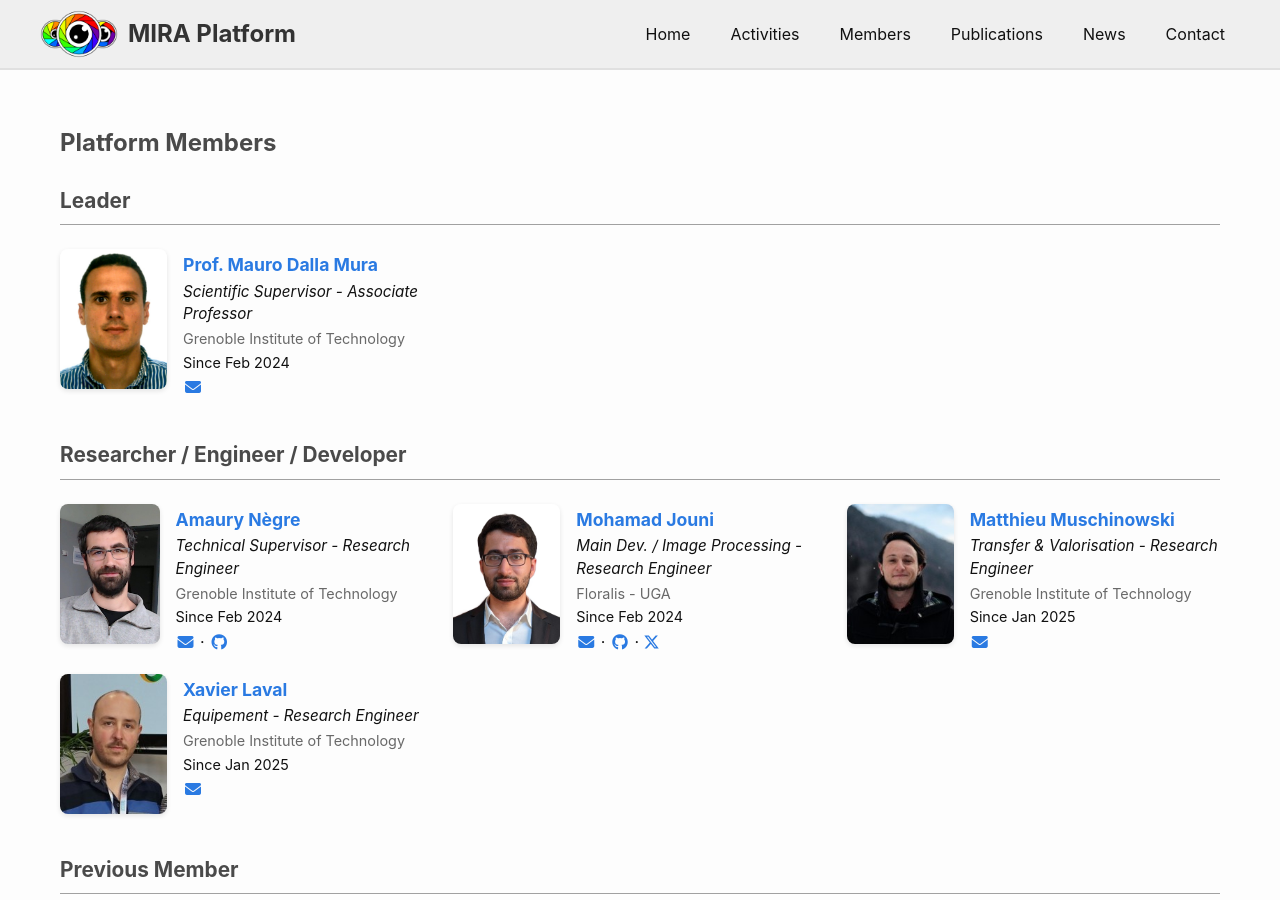
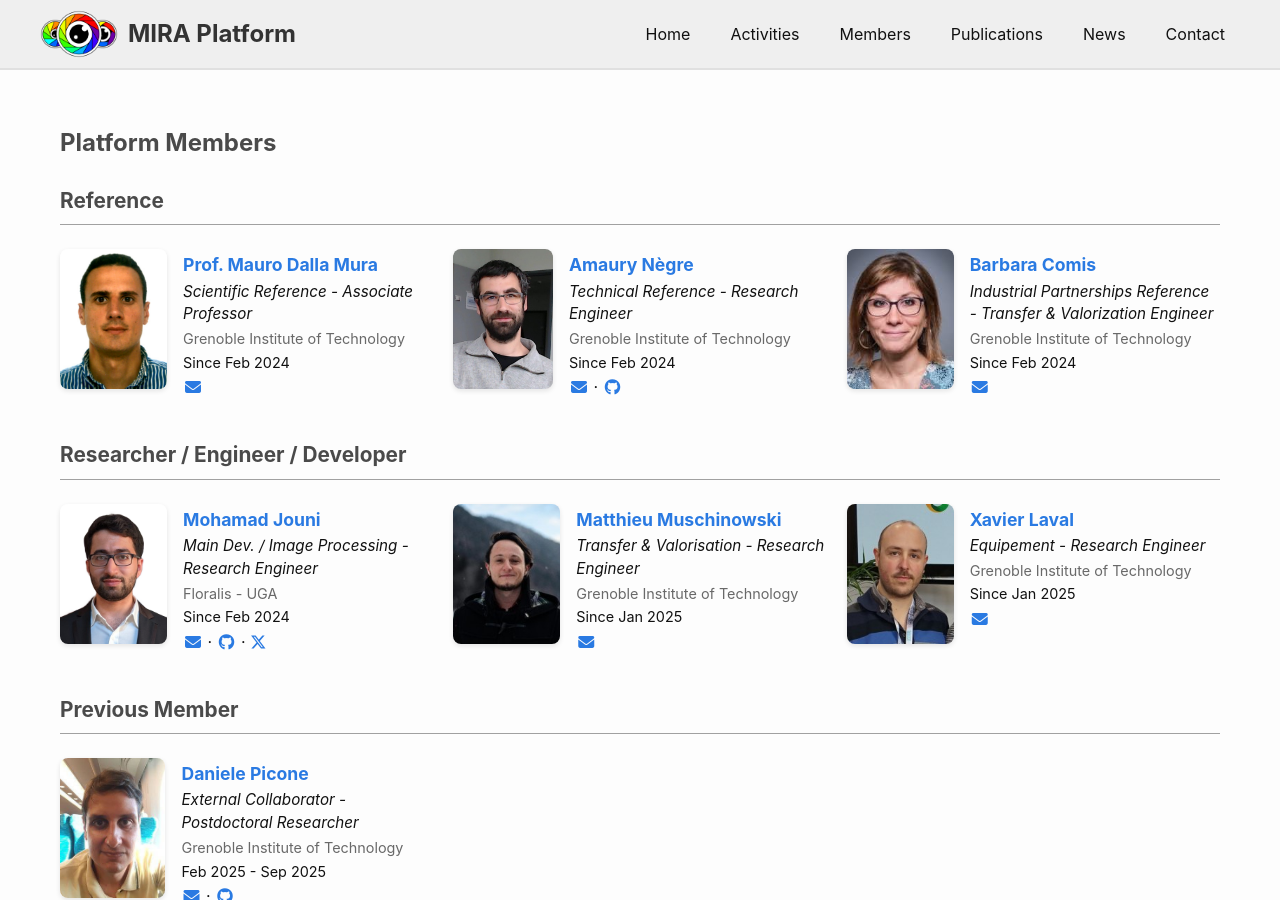
Before and after one commit to mira-imaging/mira-imaging.github.io, a Jekyll site: the page built from _pages_navbar/members.html, in a window 1280 px wide and 900 px high. Built offline with Jekyll 4.4.1, drawn with Linux system fonts in a browser that asks for light colours.

Commit message:
Add member

```diff
--- a/_data/members.yml
+++ b/_data/members.yml
@@ -5,8 +5,8 @@
   - &student
     type: Student
     order: "2"
-  - &leader
-    type: Leader
+  - &reference
+    type: Reference
     order: "0"
   - &previous-member
     type: Previous Member
@@ -25,18 +25,18 @@
 members:
   - key: dallamum
     name: Prof. Mauro Dalla Mura
-    category: *leader
-    role: Scientific Supervisor - Associate Professor
+    category: *reference
+    role: Scientific Reference - Associate Professor
     affiliation: Grenoble Institute of Technology
     photo: mauro_dallamura.png
     email: mauro.dalla-mura@grenoble-inp.fr
-    personal_link:  https://scholar.google.com/citations?user=qbdbtn4AAAAJ&hl=en
+    personal_link: https://scholar.google.com/citations?user=qbdbtn4AAAAJ&hl=en
     years: Since Feb 2024
 
   - key: negrea
     name: Amaury Nègre
-    category: *team-member
-    role: Technical Supervisor - Research Engineer
+    category: *reference
+    role: Technical Reference - Research Engineer
     affiliation: Grenoble Institute of Technology
     photo: amaury_negre.jpg
     email: amaury.negre@grenoble-inp.fr
@@ -45,6 +45,16 @@
     icon_links:
       - link: https://github.com/negre
         icon: *ic-github
+
+  - key: comisb
+    name: Barbara Comis
+    category: *reference
+    role: Industrial Partnerships Reference - Transfer & Valorization Engineer
+    affiliation: Grenoble Institute of Technology
+    photo: barbara_comis.jpeg
+    email: barbara.comis@gipsa-lab.grenoble-inp.fr
+    personal_link: https://www.gipsa-lab.grenoble-inp.fr/user/barbara.comis
+    years: Since Feb 2024
 
   - key: jounim
     name: Mohamad Jouni
```
Also changed, not shown: media/images/profile_pictures/barbara_comis.jpeg (added).
